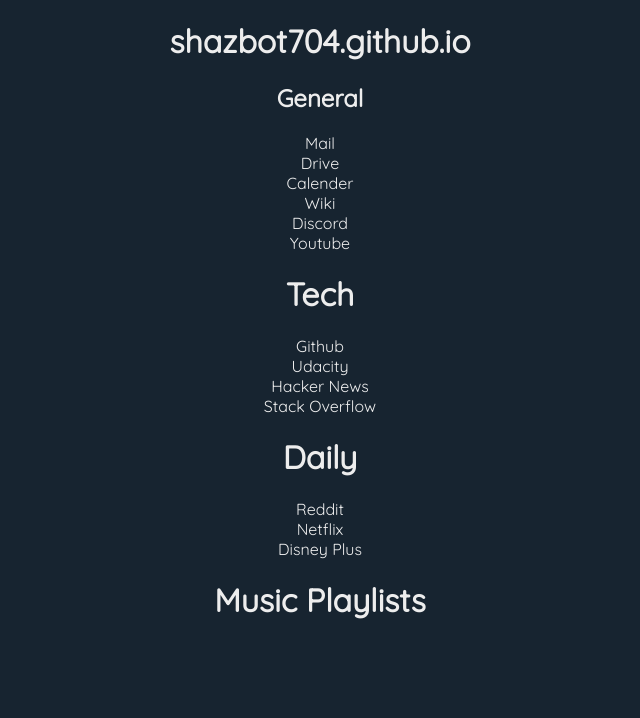
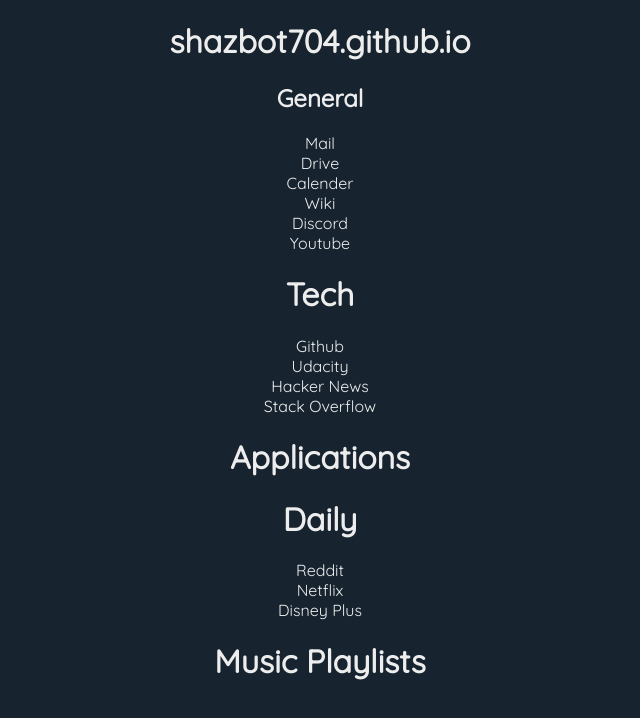
Before and after one commit to shazbot704/shazbot704.github.io, a plain HTML site: page index.html in a window 1280 px wide. Shown: the whole page, without its empty margins (320-960 px from the left). Drawn offline with Linux system fonts and the light colour scheme.

Commit message:
Update index.html

```diff
--- a/index.html
+++ b/index.html
@@ -27,6 +27,29 @@
   </style>
 
 </head>
+<!--
+Google News
+Techcrunch
+The Verge
+Plex
+Tubesync
+bitwarden
+linkding
+Hedgehog
+Todoist
+Miro
+Trello
+Unraid
+Qbittorrent
+Nextcloud
+
+Games
+GOG
+Steam
+humble
+
+-->
+
 <body><center>
 <h1>shazbot704.github.io</h1>
 	<h2>General</h2>
@@ -45,6 +68,7 @@
       <a href="#">Hacker News</a><br>
       <a href="#">Stack Overflow</a><br>
       </p>
+	<h1>Applications</h2>
     <h1>Daily</h2>
       <p>
       <a href="#">Reddit</a><br>
```
